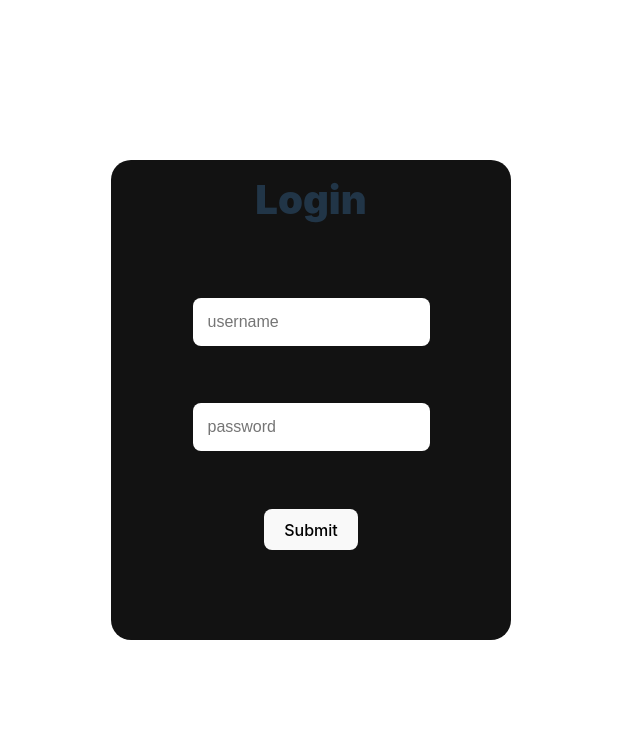
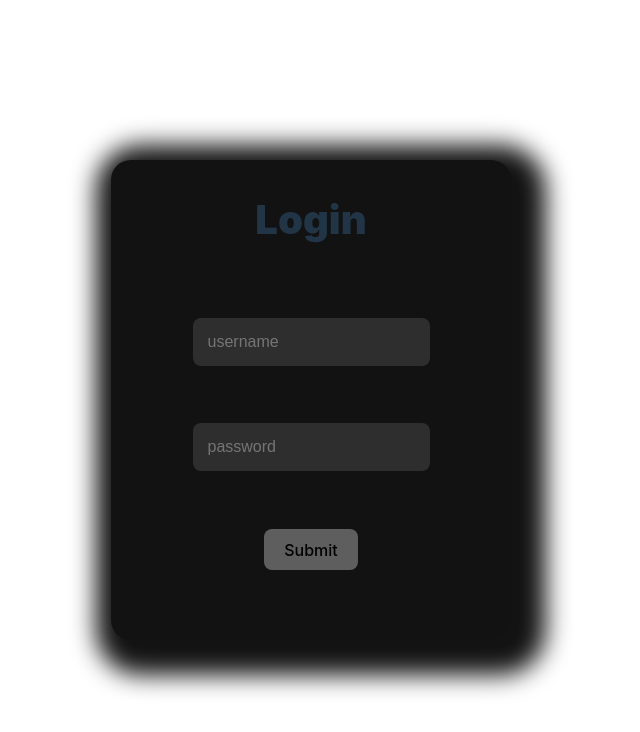
Before and after one commit to Bikram-ghuku/Interiit_dev_task, a React (Vite) app: page / in a window 1280 px wide. Shown: the top 732 px of the page, without its empty margins (329-969 px from the left). Built offline with nearby package versions, Linux system fonts and the light colour scheme.

Commit message:
feat: update styles

```diff
--- a/src/styles/ItemView.css
+++ b/src/styles/ItemView.css
@@ -48,7 +48,7 @@ h2 {
 .modal-left {
     flex: 1.5;
     height: 400px;
-    overflow-y: scroll;
+    overflow-y: auto;
 }
 
 .modal-img {
--- a/src/styles/Login.css
+++ b/src/styles/Login.css
@@ -13,9 +13,11 @@
     flex-direction: column;
     background-color: #121212;
     border-radius: 20px;
+    box-shadow: 10px 10px 25px 25px #131313;
 }
 
 .login-title{
+    padding-top: 20px;
     font-weight: 900;
     font-size: 2.5rem;
     padding-bottom: 2.5rem;
@@ -37,12 +39,16 @@
     padding: 15px;
     border: none;
     border-radius: 0.5rem;
-    background-color: lighten(#1a1a1a, 10%);
+    background-color: #2e2e2e;
     color: #fff;
     font-size: 16px;
     transition: background-color 0.3s ease;
 }
 
 .login-input:focus {
-    background-color: lighten(#1a1a1a, 20%);
+    background-color: #2f2f2f
 }
+
+.login-submit-btn{
+    background-color: #5e5e5e;
+}
```
